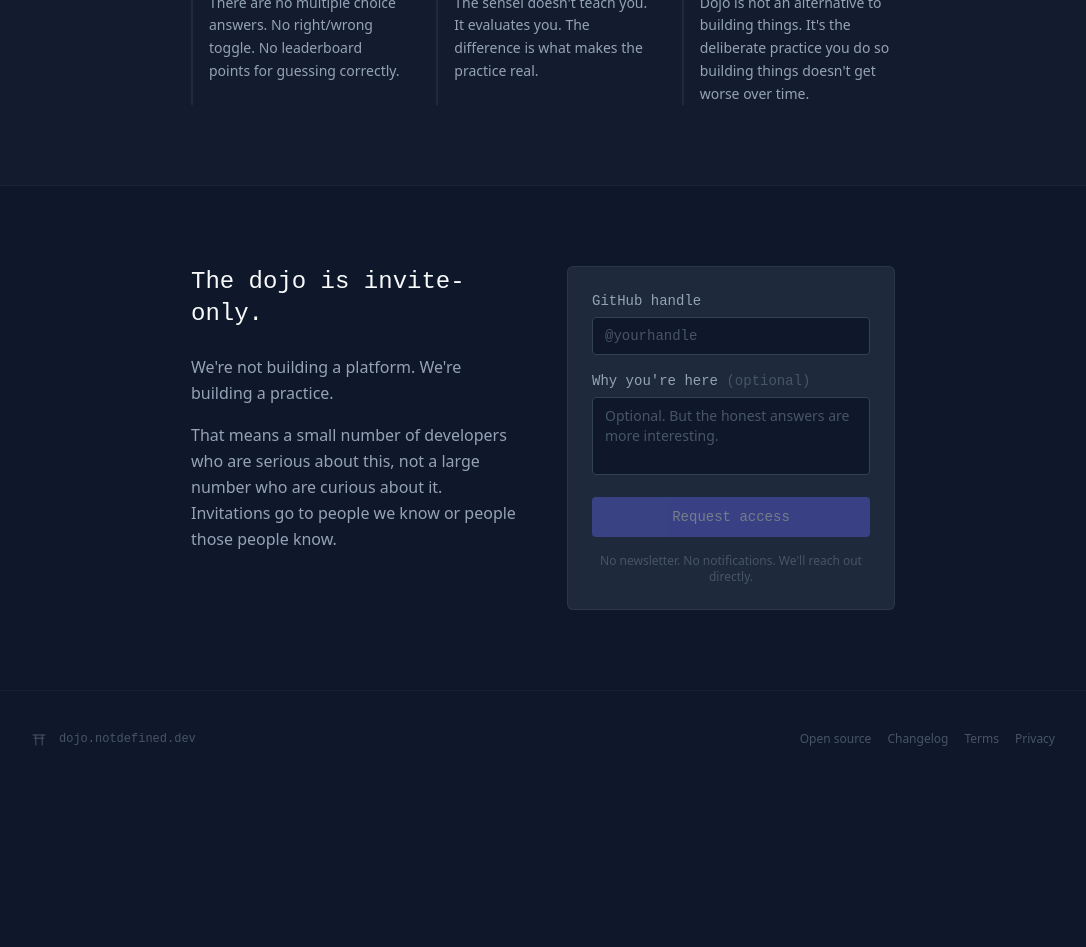
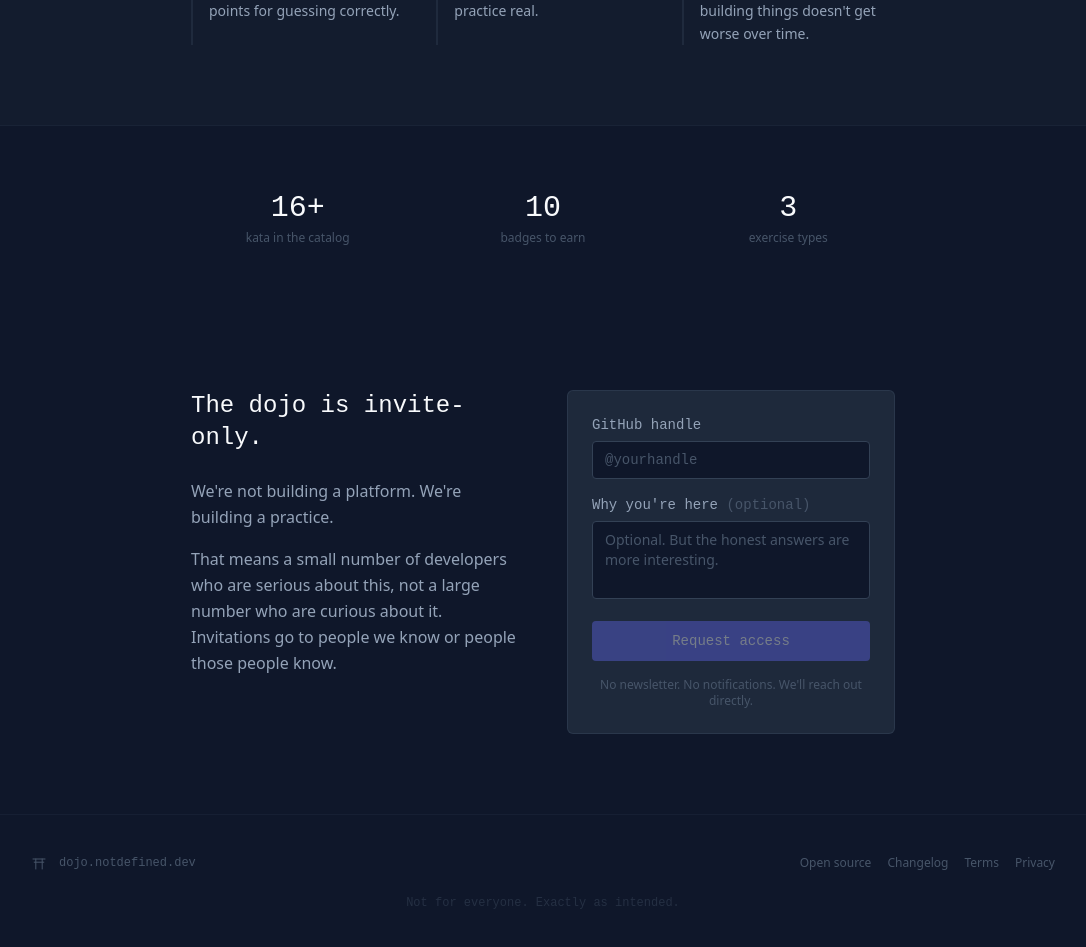
Before and after one commit to rodacato/dojo, a React (Vite) app in the folder apps/web/: page / in a window 1280 px wide. Shown: the part 2160-3107 px from the top of the page, without its empty margins (97-1183 px from the left). Before the commit the page ends 2947 px from the top, so only its background shows below. Built offline with nearby package versions, Linux system fonts and the light colour scheme; no server answers.

Commit message:
feat: landing enhancements + kata active polish (Specs 039, 040)
Landing: typewriter animation on hero headline (respects
prefers-reduced-motion), animated stat counters on scroll,
footer tagline. Kata active: honor code reminder in problem
panel, CHAT placeholder from Stitch design.

```diff
--- a/apps/web/src/pages/KataActivePage.tsx
+++ b/apps/web/src/pages/KataActivePage.tsx
@@ -122,8 +122,13 @@ export function KataActivePage() {
       <PanelGroup orientation={orientation} className="flex-1 overflow-hidden">
         {/* Problem panel */}
         <Panel defaultSize={50} minSize={25}>
-          <div className="h-full overflow-y-auto p-6">
-            <KataBody body={session.body} />
+          <div className="h-full overflow-y-auto p-6 flex flex-col">
+            <div className="flex-1">
+              <KataBody body={session.body} />
+            </div>
+            <p className="text-muted/30 text-[10px] font-mono mt-6 pt-4 border-t border-border/20">
+              Enter the dojo. Leave the AI outside.
+            </p>
           </div>
         </Panel>
 
@@ -147,7 +152,7 @@ export function KataActivePage() {
                 <textarea
                   value={userResponse}
                   onChange={(e) => setUserResponse(e.target.value)}
-                  placeholder="Write your response..."
+                  placeholder="Start writing. Think out loud. The sensei reads everything."
                   spellCheck={false}
                   className="flex-1 bg-surface border border-border rounded-sm p-3 text-primary text-sm font-sans resize-none focus:outline-none focus:border-accent transition-colors"
                 />
--- a/apps/web/src/pages/LandingPage.tsx
+++ b/apps/web/src/pages/LandingPage.tsx
@@ -1,4 +1,4 @@
-import { useEffect, useState } from 'react'
+import { useEffect, useRef, useState } from 'react'
 import { Link, useNavigate, useSearchParams } from 'react-router-dom'
 import { useAuth } from '../context/AuthContext'
 import { GitHubIcon } from '../components/GitHubIcon'
@@ -63,9 +63,7 @@ export function LandingPage() {
         <div className="grid md:grid-cols-2 gap-16 items-center">
           <div>
             <h1 className="font-mono text-3xl md:text-4xl lg:text-5xl text-primary leading-tight mb-8">
-              The best developers{' '}
-              <br className="hidden md:block" />
-              are getting worse.
+              <TypewriterText text="The best developers are getting worse." />
             </h1>
             <p className="text-secondary text-[1rem] leading-relaxed mb-4">
               Not from lack of effort. From outsourcing thinking to tools that never push back.
@@ -203,6 +201,24 @@ export function LandingPage() {
         </div>
       </section>
 
+      {/* Social proof */}
+      <section className="max-w-3xl mx-auto px-8 py-16">
+        <div className="grid grid-cols-3 gap-8 text-center">
+          <div>
+            <AnimatedCounter target={16} suffix="+" />
+            <p className="text-muted text-xs mt-1">kata in the catalog</p>
+          </div>
+          <div>
+            <AnimatedCounter target={10} suffix="" />
+            <p className="text-muted text-xs mt-1">badges to earn</p>
+          </div>
+          <div>
+            <AnimatedCounter target={3} suffix="" />
+            <p className="text-muted text-xs mt-1">exercise types</p>
+          </div>
+        </div>
+      </section>
+
       {/* Access */}
       <section id="access" className="max-w-3xl mx-auto px-8 py-20">
         <div className="grid md:grid-cols-2 gap-12 items-start">
@@ -222,7 +238,8 @@ export function LandingPage() {
 
       {/* Footer */}
       <footer className="border-t border-border/20 px-8 py-10">
-        <div className="max-w-5xl mx-auto flex flex-col sm:flex-row items-center justify-between gap-4">
+        <div className="max-w-5xl mx-auto">
+          <div className="flex flex-col sm:flex-row items-center justify-between gap-4 mb-6">
             <div className="flex items-center gap-3">
               <LogoMark size={16} className="text-muted" />
               <span className="text-muted text-xs font-mono">dojo.notdefined.dev</span>
@@ -233,6 +250,8 @@ export function LandingPage() {
               <Link to="/terms" className="text-muted text-xs hover:text-secondary transition-colors">Terms</Link>
               <Link to="/privacy" className="text-muted text-xs hover:text-secondary transition-colors">Privacy</Link>
             </div>
+          </div>
+          <p className="text-center text-muted/40 text-xs font-mono">Not for everyone. Exactly as intended.</p>
         </div>
       </footer>
     </div>
@@ -304,3 +323,67 @@ function RequestAccessForm() {
     </form>
   )
 }
+
+function TypewriterText({ text }: { text: string }) {
+  const [displayed, setDisplayed] = useState('')
+  const [done, setDone] = useState(false)
+  const prefersReduced = useRef(
+    typeof window !== 'undefined' && window.matchMedia('(prefers-reduced-motion: reduce)').matches,
+  )
+
+  useEffect(() => {
+    if (prefersReduced.current) {
+      setDisplayed(text)
+      setDone(true)
+      return
+    }
+    let i = 0
+    const interval = setInterval(() => {
+      i++
+      setDisplayed(text.slice(0, i))
+      if (i >= text.length) {
+        clearInterval(interval)
+        setDone(true)
+      }
+    }, 45)
+    return () => clearInterval(interval)
+  }, [text])
+
+  return (
+    <>
+      {displayed}
+      {!done && <span className="text-accent animate-pulse">|</span>}
+    </>
+  )
+}
+
+function AnimatedCounter({ target, suffix }: { target: number; suffix: string }) {
+  const [value, setValue] = useState(0)
+  const ref = useRef<HTMLDivElement>(null)
+
+  useEffect(() => {
+    const observer = new IntersectionObserver(
+      ([entry]) => {
+        if (!entry?.isIntersecting) return
+        observer.disconnect()
+        const duration = 1200
+        const start = performance.now()
+        function tick(now: number) {
+          const progress = Math.min((now - start) / duration, 1)
+          setValue(Math.round(progress * target))
+          if (progress < 1) requestAnimationFrame(tick)
+        }
+        requestAnimationFrame(tick)
+      },
+      { threshold: 0.5 },
+    )
+    if (ref.current) observer.observe(ref.current)
+    return () => observer.disconnect()
+  }, [target])
+
+  return (
+    <div ref={ref} className="font-mono text-3xl text-primary">
+      {value}{suffix}
+    </div>
+  )
+}
```
Lines whose indentation alone changed are shown as unchanged.
